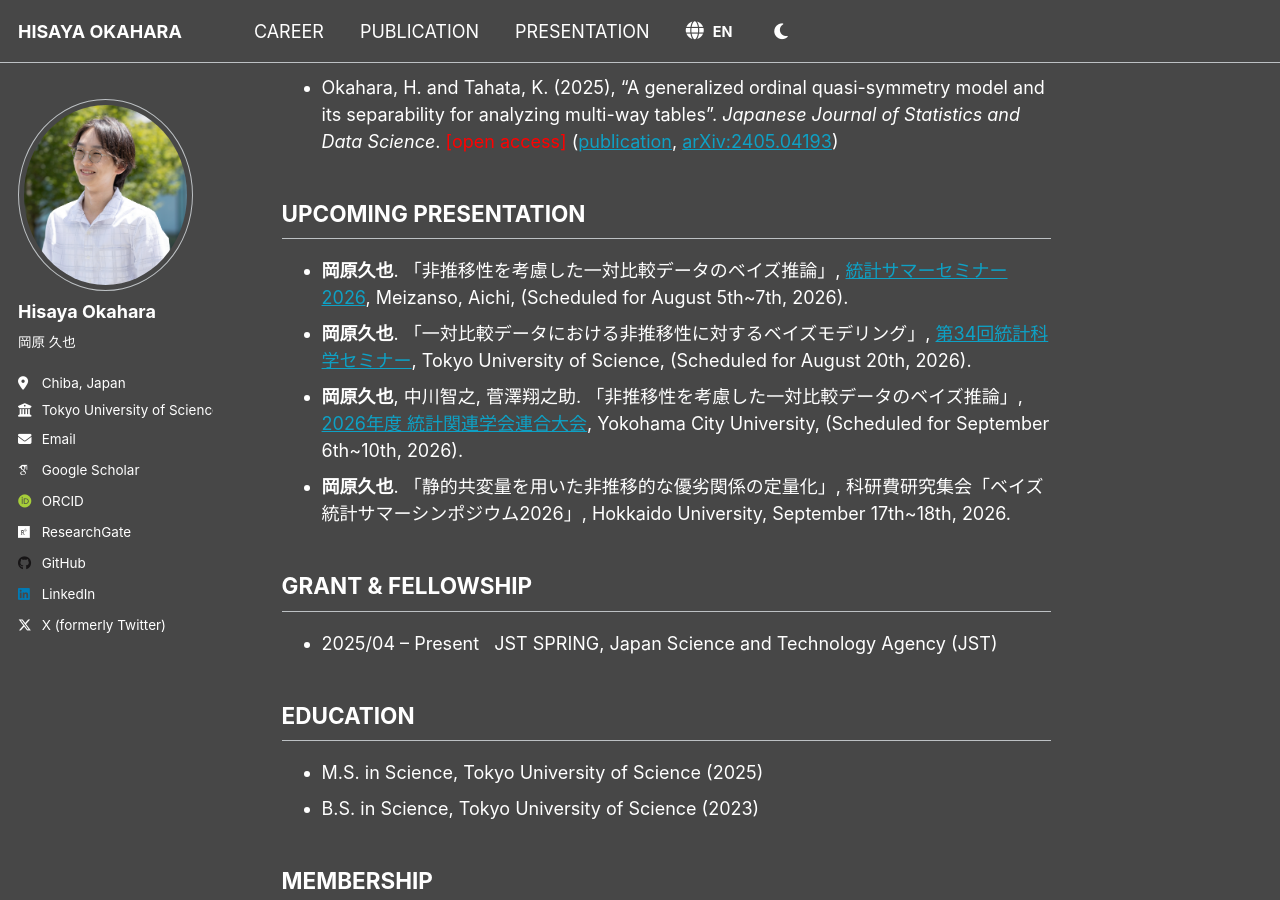
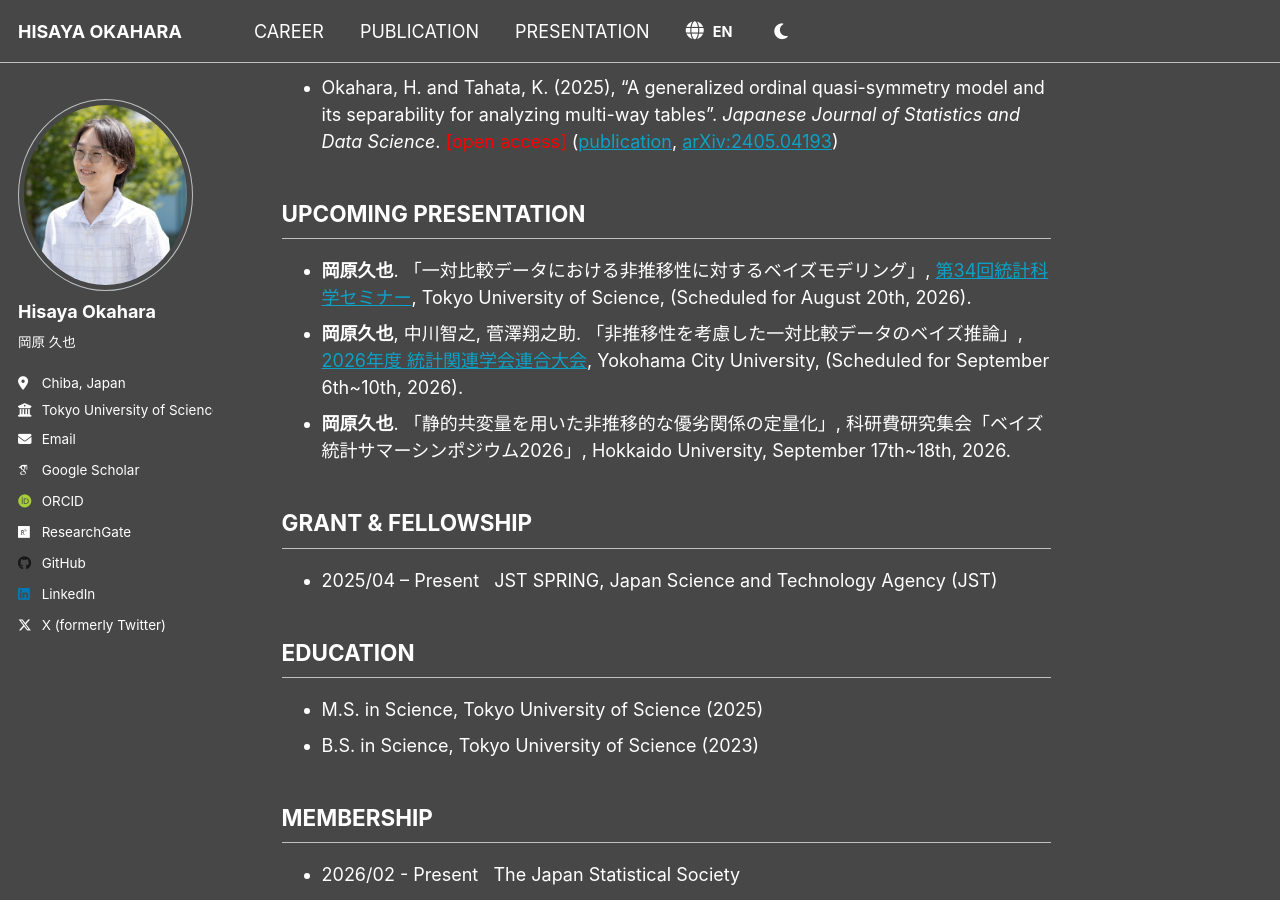
Before and after one commit to h-okahara/h-okahara.github.io, a Jekyll site: the page built from _pages/about.md, in a window 1280 px wide and 900 px high, scrolled down 784 px. Built offline with Jekyll 4.4.1, drawn with Linux system fonts in a browser that asks for light colours; some web fonts are replaced; grey boxes are pictures that could not be loaded.

Commit message:
Update about.md

```diff
--- a/_pages/about.md
+++ b/_pages/about.md
@@ -29,7 +29,6 @@ redirect_from:
 
 
 ## <span data-i18n="home.header_presentation">UPCOMING PRESENTATION</span>
-- **岡原久也**. 「非推移性を考慮した一対比較データのベイズ推論」, [統計サマーセミナー2026](https://okuno.net/events/ysg2026/), <span data-i18n="presentation.loc_aichi_meizanso">Meizanso, Aichi</span>, (<span data-i18n="presentation.date_ss2026">Scheduled for August 5th~7th, 2026</span>).
 - **岡原久也**. 「一対比較データにおける非推移性に対するベイズモデリング」, [第34回統計科学セミナー](https://dept.tus.ac.jp/stat/2026/07/717/), <span data-i18n="presentation.loc_tus">Tokyo University of Science, </span> (<span data-i18n="presentation.date_tusseminar">Scheduled for August 20th, 2026</span>).
 - **岡原久也**, 中川智之, 菅澤翔之助. 「非推移性を考慮した一対比較データのベイズ推論」, [2026年度 統計関連学会連合大会](https://pub.confit.atlas.jp/ja/event/jfssa2026), <span data-i18n="presentation.loc_yokoichi">Yokohama City University,</span> (<span data-i18n="presentation.date_rengo2026">Scheduled for September 6th~10th, 2026</span>).
 - **岡原久也**. 「静的共変量を用いた非推移的な優劣関係の定量化」, 科研費研究集会「ベイズ統計サマーシンポジウム2026」, <span data-i18n="presentation.loc_hokkaido_u">Hokkaido University</span>, <span data-i18n="presentation.date_bayesseminar">September 17th~18th, 2026</span>.
```
